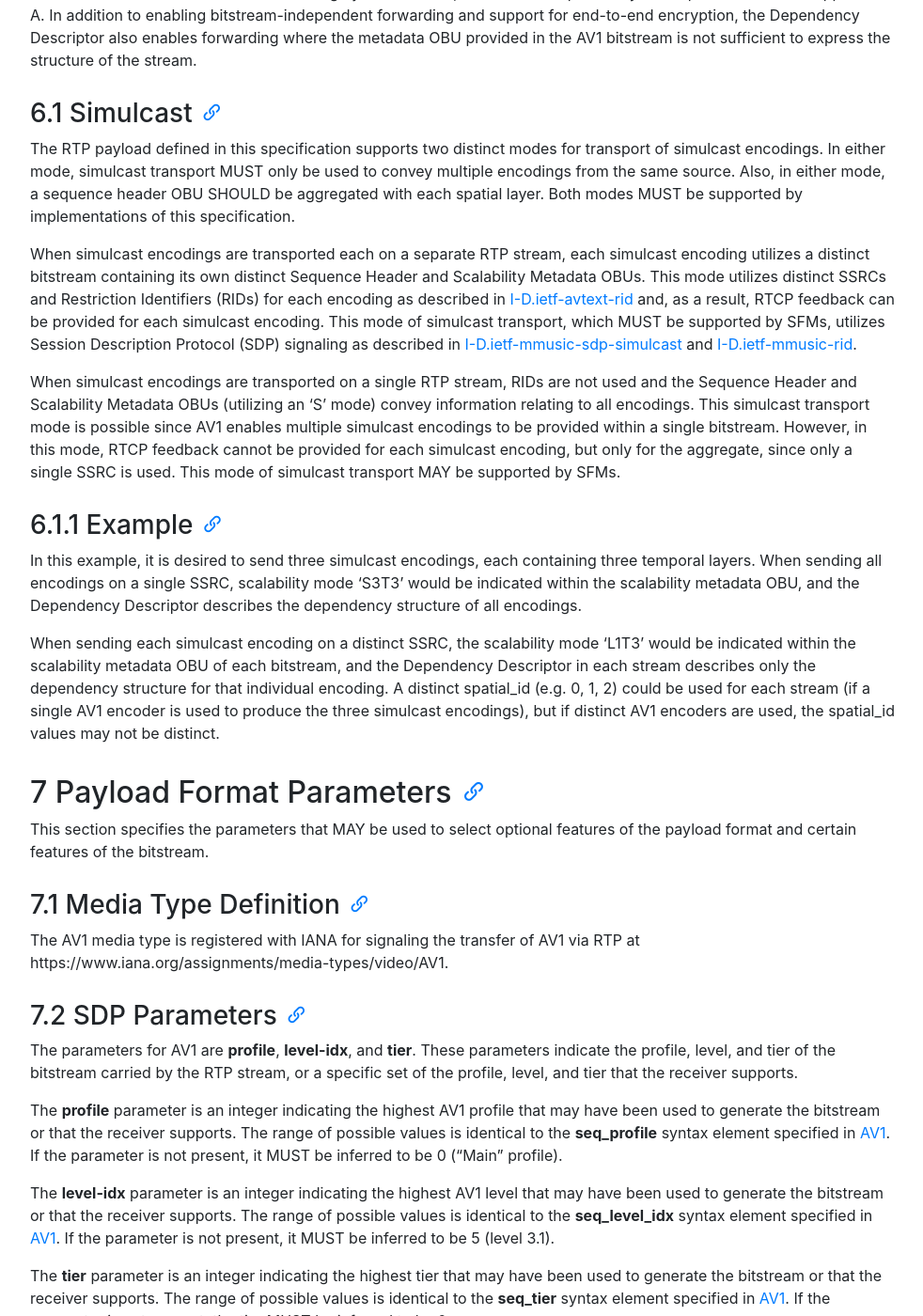
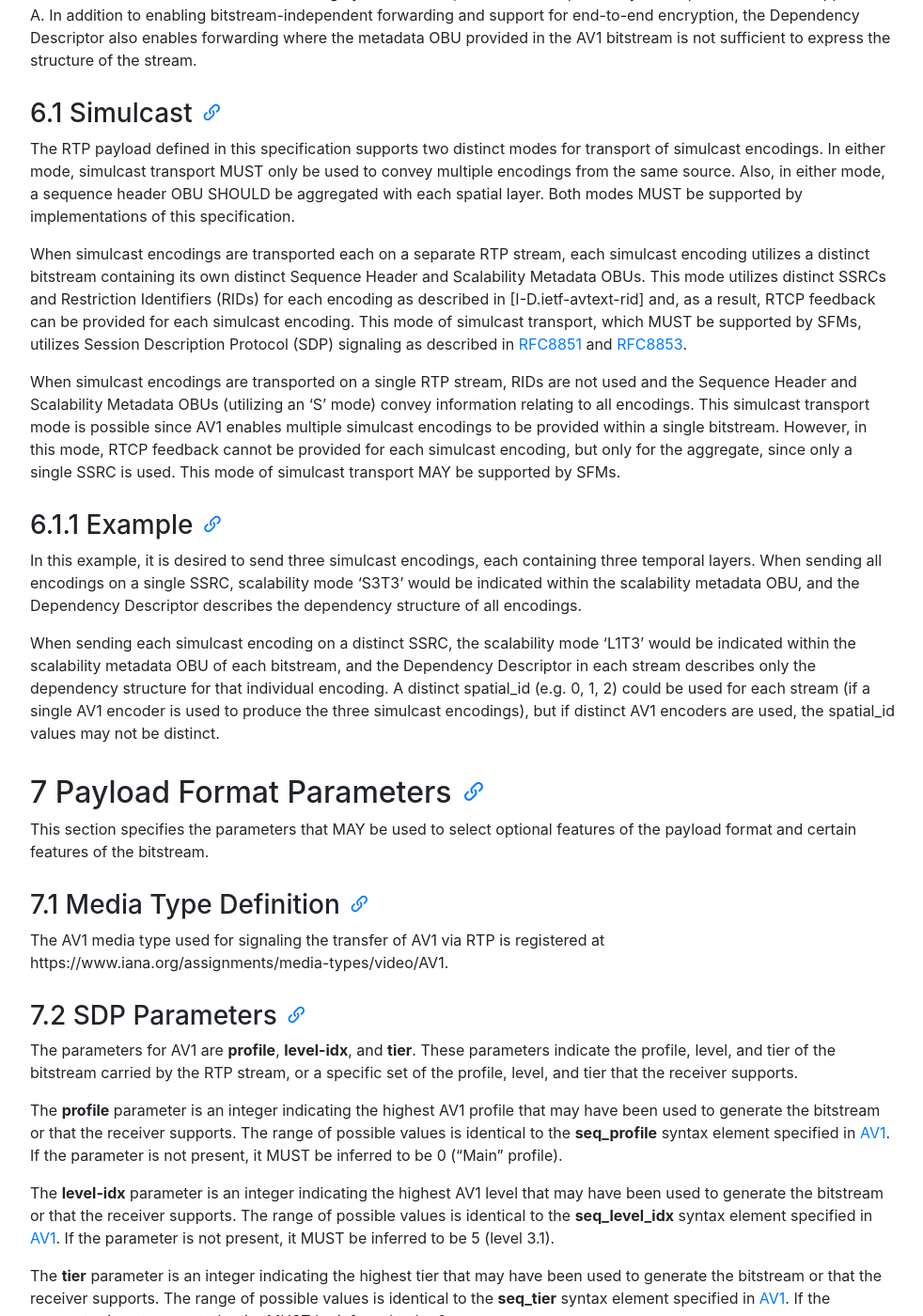
Before and after one commit to AOMediaCodec/av1-rtp-spec, a Jekyll site: the page built from index.md, in a window 1280 px wide and 1400 px high, scrolled down 9214 px. Shown: the whole window at 94% size, without its empty margins (53-1035 px from the left). Built offline with Jekyll 4.4.1, drawn with Linux system fonts in a browser that asks for light colours; nearby versions of some CDN libraries; some of the changed text lies outside the part shown.

Commit message:
Update references and adjust iana text in section 9 (#224)
* Update av1-rtp-spec.md

* Update av1-rtp-spec.md

* Update av1-rtp-spec.md

* Update av1-rtp-spec.md

```diff
--- a/av1-rtp-spec.md
+++ b/av1-rtp-spec.md
@@ -306,7 +306,7 @@
 
 The RTP payload defined in this specification supports two distinct modes for transport of simulcast encodings. In either mode, simulcast transport MUST only be used to convey multiple encodings from the same source. Also, in either mode, a sequence header OBU SHOULD be aggregated with each spatial layer. Both modes MUST be supported by implementations of this specification.
 
-When simulcast encodings are transported each on a separate RTP stream, each simulcast encoding utilizes a distinct bitstream containing its own distinct Sequence Header and Scalability Metadata OBUs. This mode utilizes distinct SSRCs and Restriction Identifiers (RIDs) for each encoding as described in [I-D.ietf-avtext-rid] and, as a result, RTCP feedback can be provided for each simulcast encoding. This mode of simulcast transport, which MUST be supported by SFMs, utilizes Session Description Protocol (SDP) signaling as described in [I-D.ietf-mmusic-sdp-simulcast] and [I-D.ietf-mmusic-rid].
+When simulcast encodings are transported each on a separate RTP stream, each simulcast encoding utilizes a distinct bitstream containing its own distinct Sequence Header and Scalability Metadata OBUs. This mode utilizes distinct SSRCs and Restriction Identifiers (RIDs) for each encoding as described in [I-D.ietf-avtext-rid] and, as a result, RTCP feedback can be provided for each simulcast encoding. This mode of simulcast transport, which MUST be supported by SFMs, utilizes Session Description Protocol (SDP) signaling as described in [RFC8851] and [RFC8853].
 
 When simulcast encodings are transported on a single RTP stream, RIDs are not used and the Sequence Header and Scalability Metadata OBUs (utilizing an 'S' mode) convey information relating to all encodings. This simulcast transport mode is possible since AV1 enables multiple simulcast encodings to be provided within a single bitstream. However, in this mode, RTCP feedback cannot be provided for each simulcast encoding, but only for the aggregate, since only a single SSRC is used. This mode of simulcast transport MAY be supported by SFMs.
 
@@ -325,7 +325,7 @@
 
 ### 7.1 Media Type Definition
 
-The AV1 media type is registered with IANA for signaling the transfer of AV1 via RTP at https://www.iana.org/assignments/media-types/video/AV1.
+The AV1 media type used for signaling the transfer of AV1 via RTP is registered at https://www.iana.org/assignments/media-types/video/AV1.
 
 ### 7.2 SDP Parameters
 The parameters for AV1 are **profile**, **level-idx**, and **tier**. These parameters indicate the profile, level, and tier of the bitstream carried by the RTP stream, or a specific set of the profile, level, and tier that the receiver supports.
@@ -347,7 +347,7 @@
 
 ### 7.2.2 RID Restrictions Mapping for AV1
 
-The RID specification declares the set of codec-agnostic restrictions for media streams. All the restrictions are optional and are subject to negotiation based on the SDP Offer/Answer rules described in Section 6 in [I-D.ietf-mmusic-rid]. When these restrictions are applied to the AV1 codec, they MUST have the following interpretation:
+The RID specification declares the set of codec-agnostic restrictions for media streams. All the restrictions are optional and are subject to negotiation based on the SDP Offer/Answer rules described in Section 6 in [RFC8851]. When these restrictions are applied to the AV1 codec, they MUST have the following interpretation:
 * **max-width**, maximum width of the frame in units of samples. The meaning of the restriction is the same as variable **MaxHSize** of the levels table from Section A.3 of [AV1].
 * **max-height**, maximum height of the frame in units of samples. The meaning of the restriction is the same as variable **MaxVSize** of the levels table from Section A.3 of [AV1].
 * **max-fps**, maximum number of temporal units per second.
@@ -603,19 +603,19 @@
 
 * [RFC6904] **Encryption of Header Extensions in the Secure Real-time Transport Protocol (SRTP)**, J. Lennox, April 2013.
 
+* [RFC7667] **RTP Topologies**, M. Westerlund and S. Wenger, November 2015.
+
 * [RFC8285] **A General Mechanism for RTP Header Extensions for generic RTP header extensions**, D. Singer, H. Desineni, and R. Even, October 2017.
 
-* [RFC7667] **RTP Topologies**, M. Westerlund and S. Wenger, November 2015.
+* [RFC8851] **RTP Payload Format Restrictions**, A. Roach, January 2021.
+
+* [RFC8852] **RTP Stream Identifier Source Description (SDES)**, A. Roach, S. Nandakumar and P. Thatcher, January 2021.
+
+* [RFC8853] **Using Simulcast in SDP and RTP Sessions**, B. Burman, M. Westerlund, S. Nandakumar and M. Zanaty, January 2021.
 
 * [I-D.ietf-avtext-lrr] **The Layer Refresh Request (LRR) RTCP Feedback Message**, J. Lennox, D. Hong, J. Uberti, S. Holmer, and M. Flodman, June 29, 2017.
 
-* [I-D.ietf-avtext-rid] **RTP Stream Identifier Source Description (SDES)**, A. Roach, S. Nandakumar and P. Thatcher, October 06, 2016.
-
-* [I-D.ietf-mmusic-rid] **RTP Payload Format Restrictions**, A. Roach, May 15, 2018.
-
-* [I-D.ietf-mmusic-sdp-simulcast] **Using Simulcast in SDP and RTP Sessions**, B. Burman, M. Westerlund, S. Nandakumar and M. Zanaty, March 5, 2019.
-
-* [I-D.ietf-payload-vp9] **RTP Payload Format for VP9 Video**, J. Uberti, S. Holmer, M. Flodman, D. Hong, and J. Lennox, January 2020.
+* [I-D.ietf-payload-vp9] **RTP Payload Format for VP9 Video**, J. Uberti, S. Holmer, M. Flodman, D. Hong, and J. Lennox, February 2021.
 
 
 ### 11.2 Informative References
@@ -1625,9 +1625,6 @@
 
 [AV1]: https://aomediacodec.github.io/av1-spec/av1-spec.pdf
 [I-D.ietf-avtext-lrr]: https://tools.ietf.org/html/draft-ietf-avtext-lrr-07
-[I-D.ietf-avtext-rid]: https://tools.ietf.org/html/draft-ietf-avtext-rid
-[I-D.ietf-mmusic-rid]: https://tools.ietf.org/html/draft-ietf-mmusic-rid
-[I-D.ietf-mmusic-sdp-simulcast]: https://tools.ietf.org/html/draft-ietf-mmusic-sdp-simulcast
 [I-D.ietf-payload-vp9]: https://tools.ietf.org/html/draft-ietf-payload-vp9
 [RFC2119]: https://tools.ietf.org/html/rfc2119
 [RFC2326]: https://tools.ietf.org/html/rfc2326
@@ -1640,7 +1637,11 @@
 [RFC5104]: https://tools.ietf.org/html/rfc5104
 [RFC6184]: https://tools.ietf.org/html/rfc6184
 [RFC6838]: https://tools.ietf.org/html/rfc6838
+[RFC6904]: https://tools.ietf.org/html/rfc6904
 [RFC7202]: https://tools.ietf.org/html/rfc7202
 [RFC7667]: https://tools.ietf.org/html/rfc7667
 [RFC8082]: https://tools.ietf.org/html/rfc8082
 [RFC8285]: https://tools.ietf.org/html/rfc8285
+[RFC8851]: https://tools.ietf.org/html/rfc8851
+[RFC8852]: https://tools.ietf.org/html/rfc8852
+[RFC8853]: https://tools.ietf.org/html/rfc8853
```
Also changed, not shown: other parts of av1-rtp-spec.md (+1 -1 lines).
